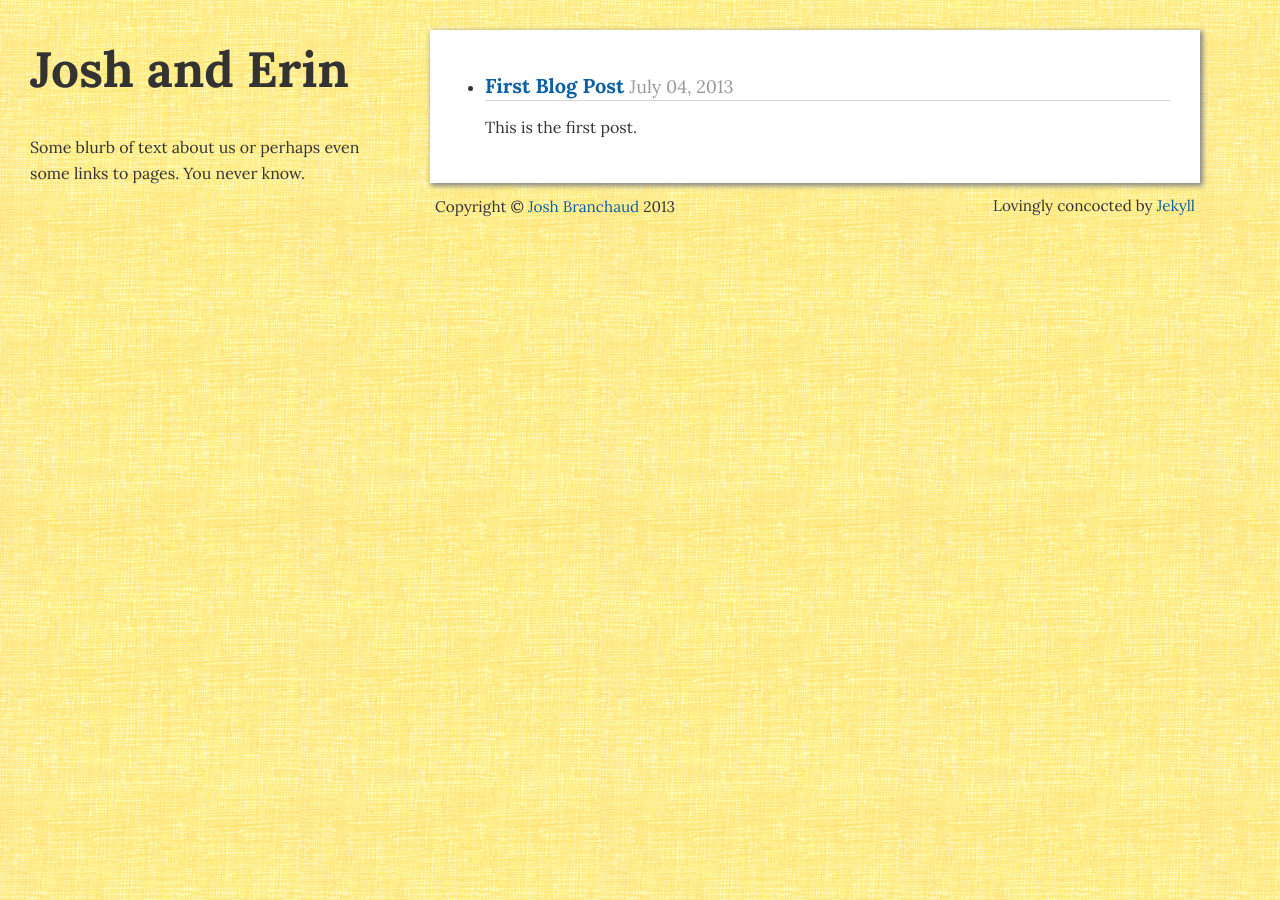
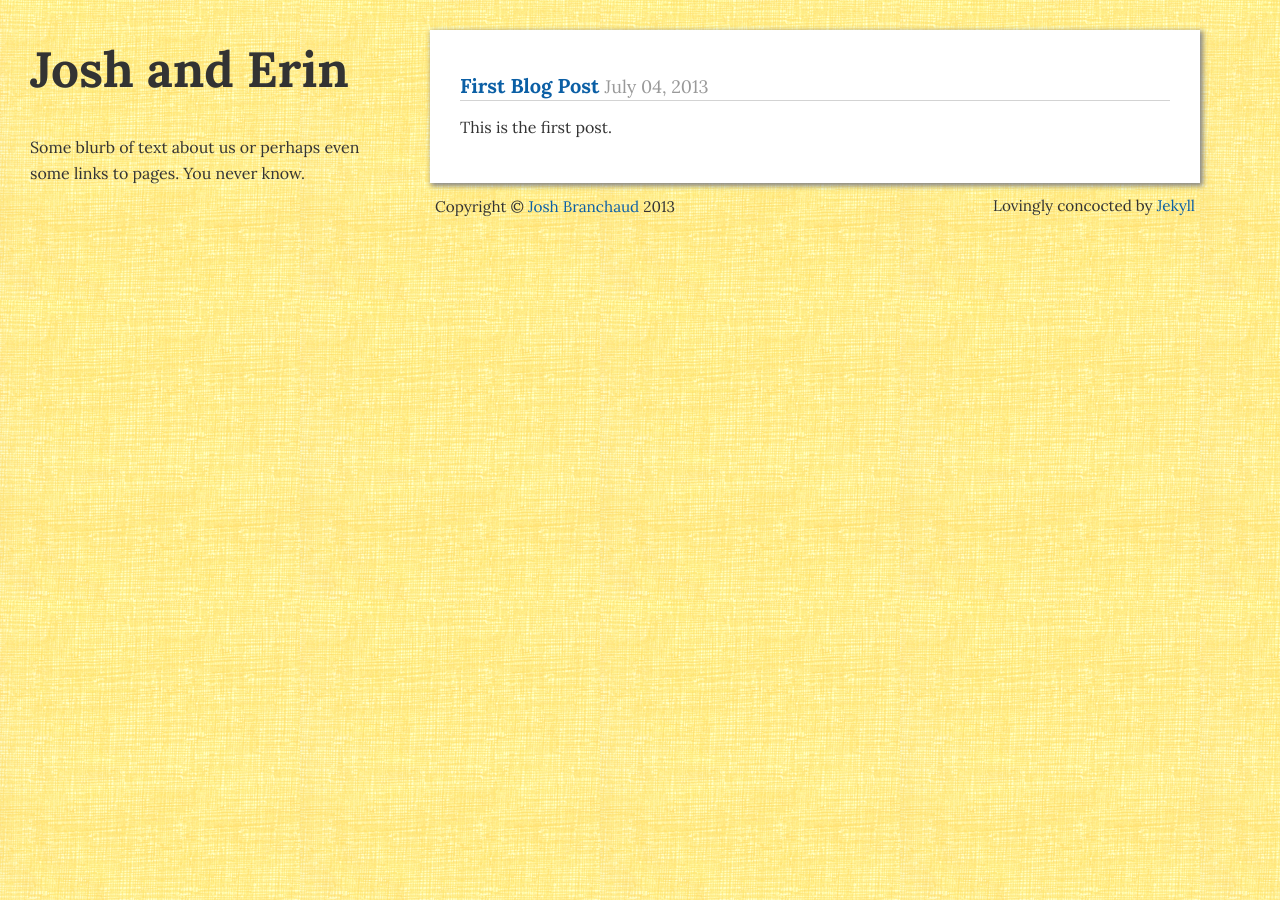
Before and after one commit to simhagate/joshanderin.com, a Jekyll site: the page built from index.md, in a window 1280 px wide. Built offline with Jekyll 4.4.1, drawn with Linux system fonts in a browser that asks for light colours.

Commit message:
Adding styling to the list of posts so that the bullets are removed and the margin is 0.

```diff
--- a/css/styles.css
+++ b/css/styles.css
@@ -16,6 +16,16 @@ p > code {
     font-size: 14px;
 }
 div#sidebar {
+}
+div#main {
+
+}
+div#posts {
+
+}
+div#posts ul {
+    list-style: none;
+    margin: 0;
 }
 .container {
     padding: 10px;
```
